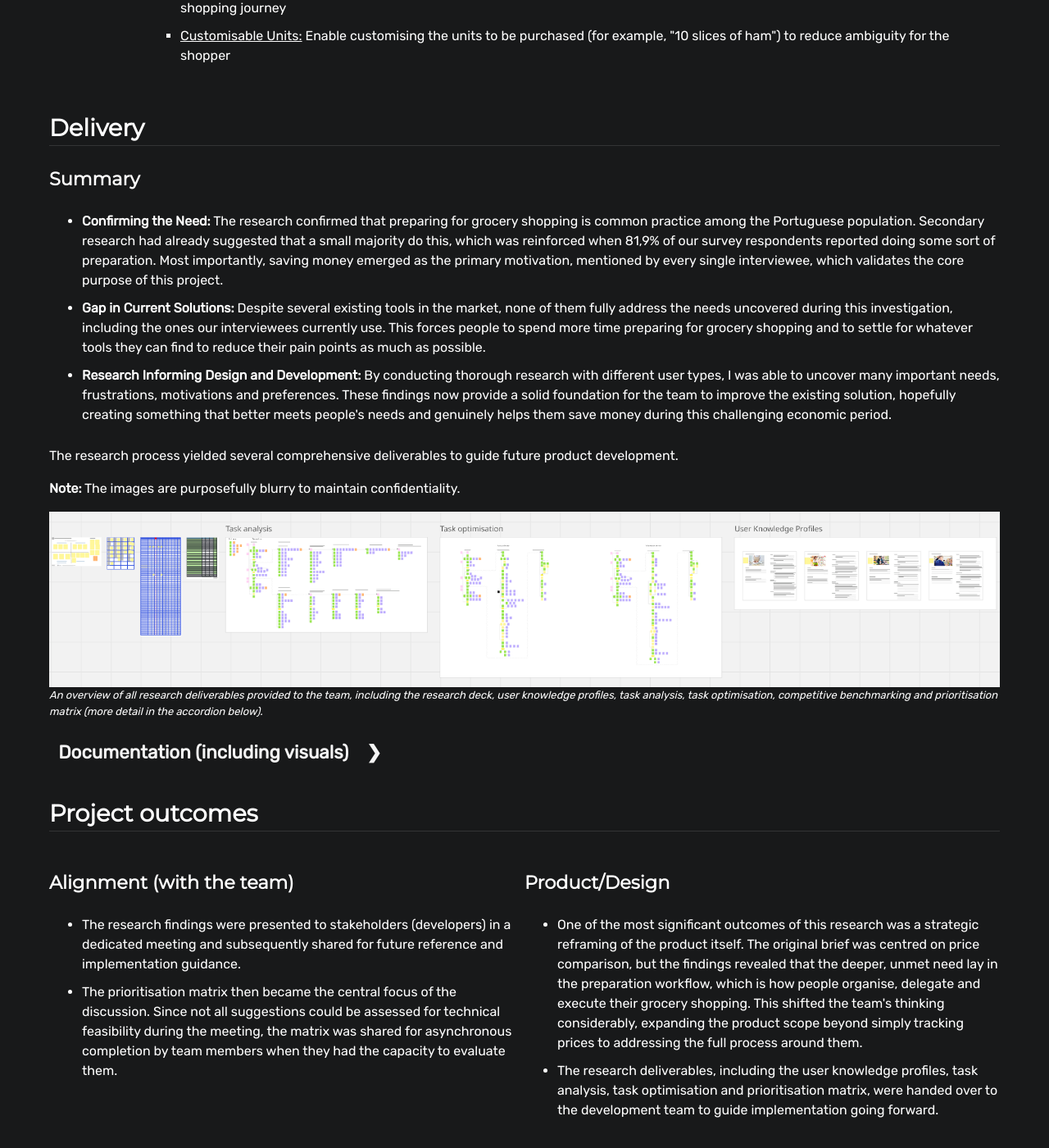
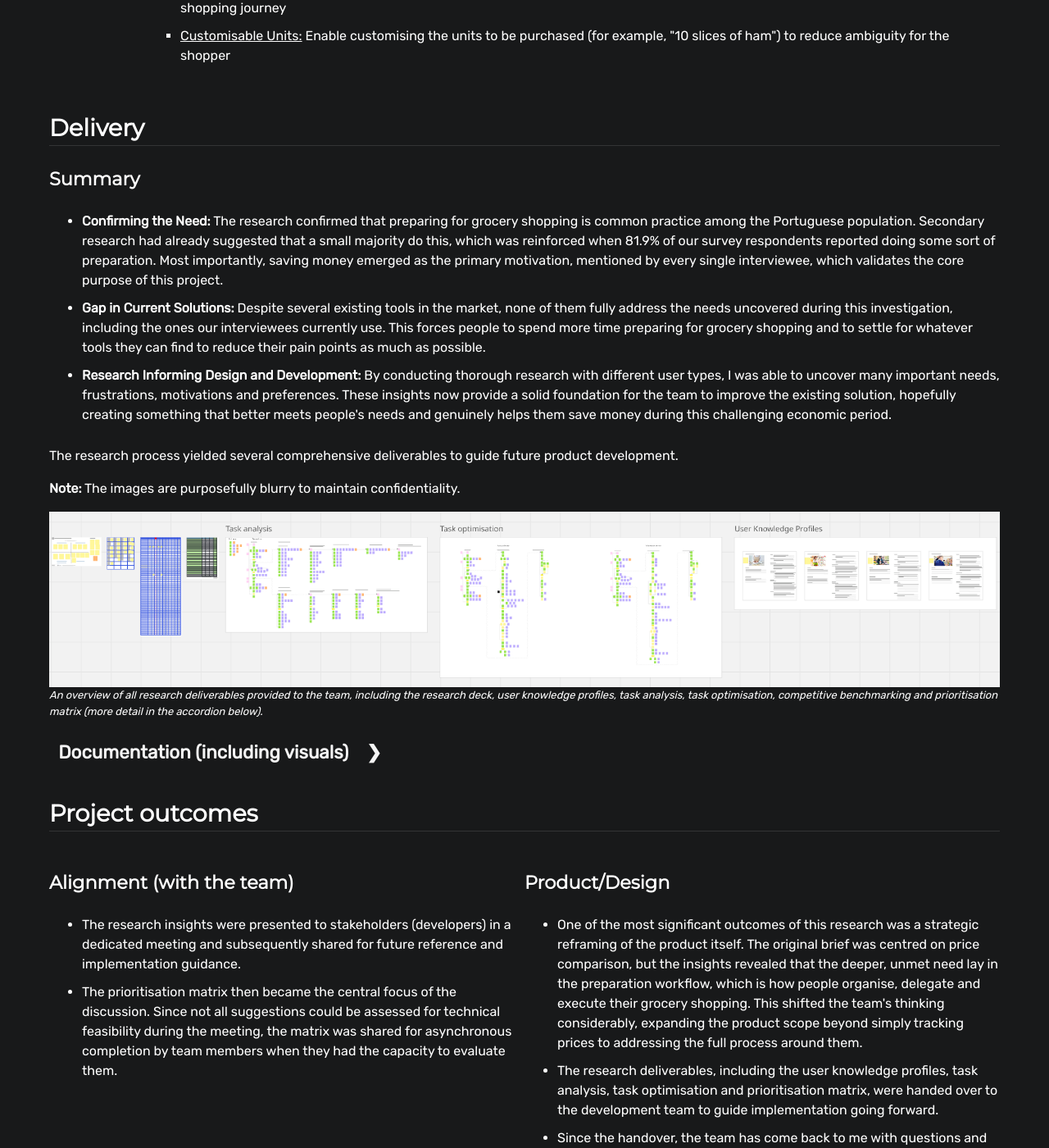
Before and after one commit to analuciacoimbra/analuciacoimbra.github.io, a Jekyll site: the page built from shoppingpreparation.html, in a window 1280 px wide and 1400 px high, scrolled down 6809 px. Shown: the whole window at 82% size. Built offline with Jekyll 4.4.1, drawn with Linux system fonts in a browser that asks for light colours; some of the changed text lies outside the part shown.

Commit message:
Update shoppingpreparation.html

```diff
--- a/shoppingpreparation.html
+++ b/shoppingpreparation.html
@@ -519,7 +519,7 @@ layout: default
             insights about shopping behaviours
           </li>
           <li>
-            Translated research findings into concrete recommendations for which
+            Translated research insights into concrete recommendations for which
             supermarkets should be prioritised in the product development
             roadmap
           </li>
@@ -756,7 +756,7 @@ layout: default
       <b>Confirming the Need:</b> The research confirmed that preparing for
       grocery shopping is common practice among the Portuguese population.
       Secondary research had already suggested that a small majority do this,
-      which was reinforced when 81,9% of our survey respondents reported doing
+      which was reinforced when 81.9% of our survey respondents reported doing
       some sort of preparation. Most importantly, saving money emerged as the
       primary motivation, mentioned by every single interviewee, which validates
       the core purpose of this project.
@@ -772,7 +772,7 @@ layout: default
     <li>
       <b>Research Informing Design and Development:</b> By conducting thorough
       research with different user types, I was able to uncover many important
-      needs, frustrations, motivations and preferences. These findings now
+      needs, frustrations, motivations and preferences. These insights now
       provide a solid foundation for the team to improve the existing solution,
       hopefully creating something that better meets people's needs and
       genuinely helps them save money during this challenging economic period.
@@ -810,7 +810,7 @@ layout: default
             <ul>
               <li>
                 Delivered a robust 56-slide presentation covering the research
-                plan, methodology, insights, findings, and actionable
+                plan, methodology, insights, insights, and actionable
                 recommendations
               </li>
               <li>
@@ -832,7 +832,7 @@ layout: default
         </ul>
         <p class="subtitle">
           The 56-slide research deck delivered to stakeholders, covering the
-          full research plan, methodology, findings, insights and actionable
+          full research plan, methodology, insights and actionable
           recommendations, along with an interpretive guide for independent use.
         </p>
         <ul>
@@ -993,7 +993,7 @@ layout: default
                 which user needs should be addressed first
               </li>
               <li>
-                Incorporated both UX research findings and project management
+                Incorporated both UX research insights and project management
                 considerations into the evaluation criteria
               </li>
               <li>
@@ -1014,7 +1014,7 @@ layout: default
         />
         <p class="subtitle">
           The prioritisation matrix used by the team to evaluate which user
-          needs to address first, combining UX research findings with business
+          needs to address first, combining UX research insights with business
           and technical feasibility perspectives.
         </p>
       </div>
@@ -1028,7 +1028,7 @@ layout: default
         <h3>Alignment (with the team)</h3>
         <ul>
           <li>
-            The research findings were presented to stakeholders (developers) in
+            The research insights were presented to stakeholders (developers) in
             a dedicated meeting and subsequently shared for future reference and
             implementation guidance.
           </li>
@@ -1047,7 +1047,7 @@ layout: default
           <li>
             One of the most significant outcomes of this research was a
             strategic reframing of the product itself. The original brief was
-            centred on price comparison, but the findings revealed that the
+            centred on price comparison, but the insights revealed that the
             deeper, unmet need lay in the preparation workflow, which is how
             people organise, delegate and execute their grocery shopping. This
             shifted the team's thinking considerably, expanding the product
@@ -1059,6 +1059,10 @@ layout: default
             task analysis, task optimisation and prioritisation matrix, were
             handed over to the development team to guide implementation going
             forward.
+          </li>
+          <li>
+            Since the handover, the team has come back to me with questions and
+            is working through the redesign gradually.
           </li>
         </ul>
       </div>
@@ -1106,7 +1110,7 @@ layout: default
         recognise that, in a professional setting with incentive budgets and
         tight deadlines, such adaptation would require careful planning and
         stakeholder alignment. This flexibility ultimately strengthened the
-        findings as the investigation began without a clearly defined target
+        insights as the investigation began without a clearly defined target
         audience.
       </p>
     </li>
```
